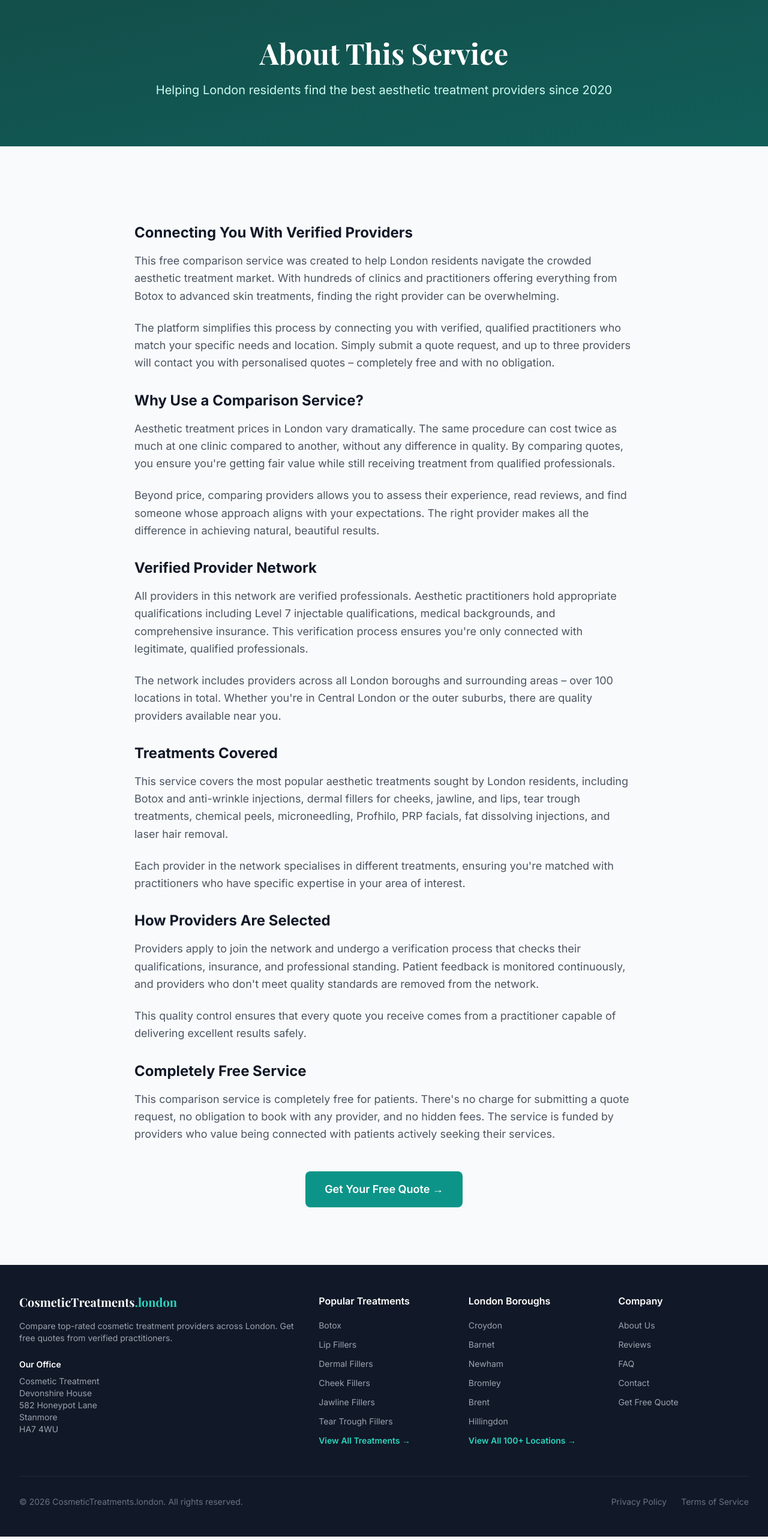
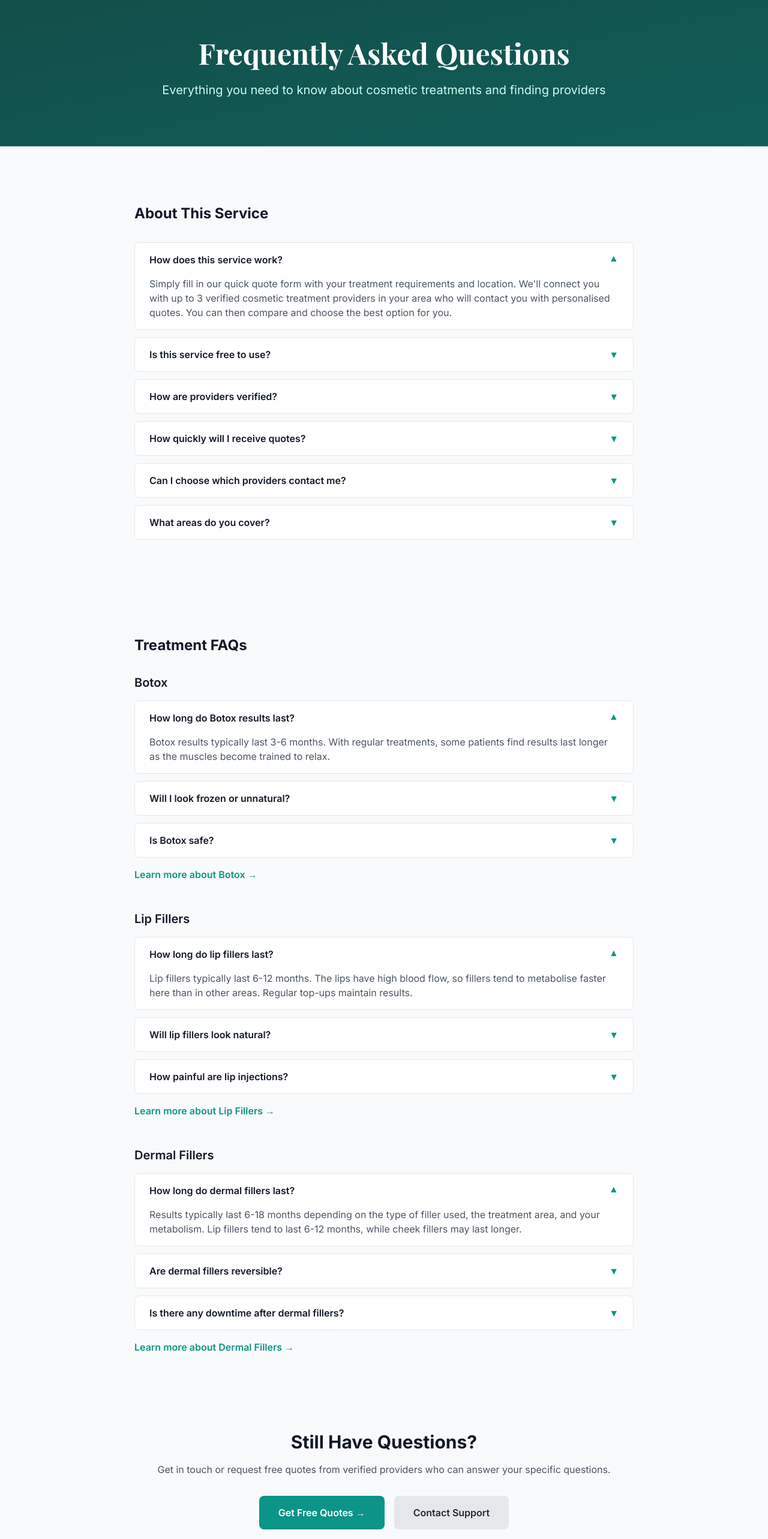
Before and after one commit to Jeh888/Cosmetic-Treatments-London, a Next.js app: page /about in a window 1280 px wide. Shown: the part 80-2646 px from the top of the page at 60% size. Built offline with nearby package versions, Linux system fonts and the light colour scheme.

Commit message:
Update page.js

```diff
--- a/src/app/about/page.js
+++ b/src/app/about/page.js
@@ -1,81 +1,93 @@
 import Link from 'next/link';
+import FAQAccordion from '@/components/FAQAccordion';
+import { getGeneralFaqs, getAllFaqs } from '@/data/faqs';
+import { services } from '@/data/services';
 
 export const metadata = {
-  title: 'About | Cosmetic Treatments London | Free Provider Comparison',
-  description: 'Learn how this free comparison service connects you with verified aesthetic treatment providers across London. Find the best Botox, fillers, and skin treatment clinics.',
+  title: 'FAQ | Cosmetic Treatments London | Questions Answered',
+  description: 'Frequently asked questions about aesthetic treatments and finding providers in London. Learn about Botox, fillers, skin treatments, and more.',
 };
 
-export default function AboutPage() {
+export default function FAQPage() {
+  const generalFaqs = getGeneralFaqs();
+  const allFaqs = getAllFaqs();
+
   return (
     <>
       {/* Hero */}
       <section className="bg-gradient-to-br from-primary-900 to-primary-800 text-white py-16 md:py-20">
         <div className="max-w-4xl mx-auto px-4 sm:px-6 lg:px-8 text-center">
           <h1 className="text-4xl md:text-5xl font-display font-bold mb-6">
-            About This Service
+            Frequently Asked Questions
           </h1>
           <p className="text-xl text-primary-100">
-            Helping London residents find the best aesthetic treatment providers since 2020
+            Everything you need to know about cosmetic treatments and finding providers
           </p>
         </div>
       </section>
 
-      {/* Content */}
+      {/* General FAQs */}
       <section className="py-16 md:py-24">
         <div className="max-w-4xl mx-auto px-4 sm:px-6 lg:px-8">
-          <div className="prose prose-lg max-w-none">
-            <h2>Connecting You With Verified Providers</h2>
-            <p>
-              This free comparison service was created to help London residents navigate the crowded aesthetic treatment market. With hundreds of clinics and practitioners offering everything from Botox to advanced skin treatments, finding the right provider can be overwhelming.
-            </p>
-            <p>
-              The platform simplifies this process by connecting you with verified, qualified practitioners who match your specific needs and location. Simply submit a quote request, and up to three providers will contact you with personalised quotes – completely free and with no obligation.
-            </p>
+          <h2 className="text-2xl font-bold text-gray-900 mb-8">
+            About This Service
+          </h2>
+          <FAQAccordion faqs={generalFaqs} />
+        </div>
+      </section>
 
-            <h2>Why Use a Comparison Service?</h2>
-            <p>
-              Aesthetic treatment prices in London vary dramatically. The same procedure can cost twice as much at one clinic compared to another, without any difference in quality. By comparing quotes, you ensure you're getting fair value while still receiving treatment from qualified professionals.
-            </p>
-            <p>
-              Beyond price, comparing providers allows you to assess their experience, read reviews, and find someone whose approach aligns with your expectations. The right provider makes all the difference in achieving natural, beautiful results.
-            </p>
+      {/* Treatment-Specific FAQs */}
+      <section className="py-16 bg-gray-50">
+        <div className="max-w-4xl mx-auto px-4 sm:px-6 lg:px-8">
+          <h2 className="text-2xl font-bold text-gray-900 mb-8">
+            Treatment FAQs
+          </h2>
 
-            <h2>Verified Provider Network</h2>
-            <p>
-              All providers in this network are verified professionals. Aesthetic practitioners hold appropriate qualifications including Level 7 injectable qualifications, medical backgrounds, and comprehensive insurance. This verification process ensures you're only connected with legitimate, qualified professionals.
-            </p>
-            <p>
-              The network includes providers across all London boroughs and surrounding areas – over 100 locations in total. Whether you're in Central London or the outer suburbs, there are quality providers available near you.
-            </p>
+          <div className="space-y-12">
+            {services.slice(0, 8).map((service) => {
+              const treatmentFaqs = allFaqs.treatments[service.slug];
+              if (!treatmentFaqs || treatmentFaqs.length === 0) return null;
 
-            <h2>Treatments Covered</h2>
-            <p>
-              This service covers the most popular aesthetic treatments sought by London residents, including Botox and anti-wrinkle injections, dermal fillers for cheeks, jawline, and lips, tear trough treatments, chemical peels, microneedling, Profhilo, PRP facials, fat dissolving injections, and laser hair removal.
-            </p>
-            <p>
-              Each provider in the network specialises in different treatments, ensuring you're matched with practitioners who have specific expertise in your area of interest.
-            </p>
+              return (
+                <div key={service.slug}>
+                  <h3 className="text-xl font-semibold text-gray-900 mb-4">
+                    {service.name}
+                  </h3>
+                  <FAQAccordion faqs={treatmentFaqs.slice(0, 3)} />
+                  <Link
+                    href={`/${service.slug}`}
+                    className="inline-block mt-4 text-primary-600 font-semibold hover:text-primary-700 transition"
+                  >
+                    Learn more about {service.name} →
+                  </Link>
+                </div>
+              );
+            })}
+          </div>
+        </div>
+      </section>
 
-            <h2>How Providers Are Selected</h2>
-            <p>
-              Providers apply to join the network and undergo a verification process that checks their qualifications, insurance, and professional standing. Patient feedback is monitored continuously, and providers who don't meet quality standards are removed from the network.
-            </p>
-            <p>
-              This quality control ensures that every quote you receive comes from a practitioner capable of delivering excellent results safely.
-            </p>
-
-            <h2>Completely Free Service</h2>
-            <p>
-              This comparison service is completely free for patients. There's no charge for submitting a quote request, no obligation to book with any provider, and no hidden fees. The service is funded by providers who value being connected with patients actively seeking their services.
-            </p>
-          </div>
-
-          <div className="mt-12 text-center">
+      {/* CTA */}
+      <section className="py-16">
+        <div className="max-w-4xl mx-auto px-4 sm:px-6 lg:px-8 text-center">
+          <h2 className="text-2xl md:text-3xl font-bold text-gray-900 mb-4">
+            Still Have Questions?
+          </h2>
+          <p className="text-gray-600 mb-8">
+            Get in touch or request free quotes from verified providers who can answer your specific questions.
+          </p>
+          <div className="flex flex-col sm:flex-row gap-4 justify-center">
             <Link
               href="/free-quote"
-              className="inline-block bg-primary-600 text-white px-8 py-4 rounded-lg font-semibold hover:bg-primary-700 transition text-lg"
+              className="inline-block bg-primary-600 text-white px-8 py-4 rounded-lg font-semibold hover:bg-primary-700 transition"
             >
-              Get Your Free Quote →
+              Get Free Quotes →
+            </Link>
+            <Link
+              href="/contact"
+              className="inline-block bg-gray-200 text-gray-800 px-8 py-4 rounded-lg font-semibold hover:bg-gray-300 transition"
+            >
+              Contact Support
             </Link>
           </div>
         </div>
```
